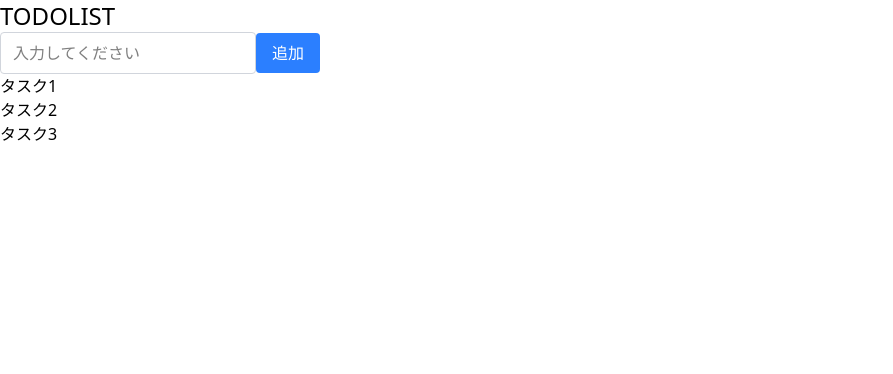
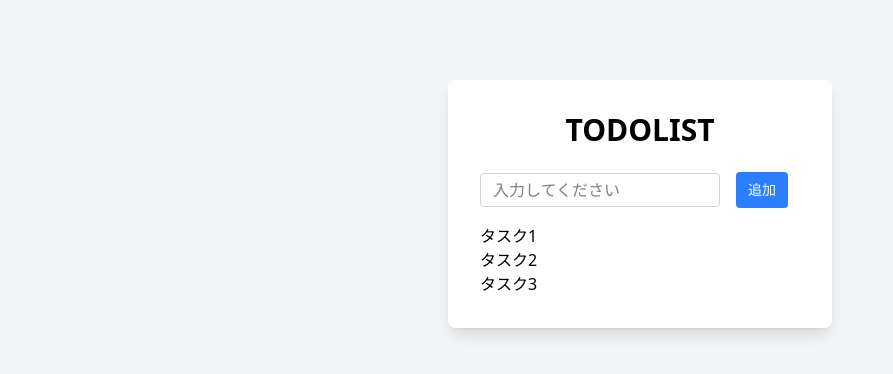
Before and after one commit to SokJin/todo-app-react, a Next.js app: page / in a window 1280 px wide. Shown: the top 374 px of the page, without its empty margins (0-893 px from the left). Built offline with nearby package versions, Linux system fonts and the light colour scheme.

Commit message:
入力フォーム追加機能実装

```diff
--- a/src/components/todo/Insert.tsx
+++ b/src/components/todo/Insert.tsx
@@ -2,18 +2,26 @@ import React, { useState } from 'react';
 
 export default function Insert() {
   const [inputValue, setInputValue] = useState<string>('');
+  const [items, setItems] = useState<{ id: number; text: string }[]>([]);
 
   const onChange = (e: React.ChangeEvent<HTMLInputElement>) => {
     setInputValue(e.target.value);
   };
 
   const handleClick = () => {
-    alert(`入力値: ${inputValue}`);
+    if (inputValue.trim() === '') return;
+    const newItem = { id: Date.now(), text: inputValue };
+    setItems([...items, newItem]);
     setInputValue('');
   };
 
+  const handleDelete = (index: number) => {
+    setItems(items.filter((item, i) => i !== index));
+  };
+
   return (
-    <div>
+    <>
+      <div className="flex space-x-2 mb-4 items-center">
         <input
           id="todo-input"
           name="todo"
@@ -21,14 +29,32 @@ export default function Insert() {
           value={inputValue}
           onChange={onChange}
           placeholder="入力してください"
-        className="border border-gray-300 rounded px-3 py-2 w-64 focus:outline-none focus:ring-2 focus:ring-blue-400"
+          className="border border-gray-300 rounded px-3 py-1 w-60 focus:outline-none focus:ring-2 focus:ring-blue-400"
         />
         <button
           onClick={handleClick}
-        className="bg-blue-500 hover:bg-blue-600 text-white px-4 py-2 rounded"
+          className="bg-blue-500 hover:bg-blue-600 px-3 py-2 text-sm font-medium text-white rounded transition-colors ml-2"
         >
           追加
         </button>
       </div>
+
+      <ul className="space-y-2">
+        {items.map((item, index) => (
+          <li
+            key={item.id}
+            className="flex justify-between items-center px-3 py-2 rounded"
+          >
+            <span>{item.text}</span>
+            <button
+              onClick={() => handleDelete(index)}
+              className="bg-red-500 hover:bg-red-600 px-3 py-2 text-sm font-medium text-white rounded transition-colors"
+            >
+              削除
+            </button>
+          </li>
+        ))}
+      </ul>
+    </>
   );
 }
--- a/src/components/todo/Template.tsx
+++ b/src/components/todo/Template.tsx
@@ -6,11 +6,13 @@ type Props = {
 
 export default function Template({ children }: Props) {
   return (
-    <div>
-      <header>
-        <h1 className="text-2xl">TODOLIST</h1>
-      </header>
-      {children}
+    <div className="min-h-screen flex justify-center items-start pt-20 bg-gray-100">
+      <div className="bg-white p-8 rounded-lg shadow-lg w-96 max-w-full">
+        <header className="mb-6 pt-0">
+          <h1 className="text-3xl text-center font-bold">TODOLIST</h1>
+        </header>
+        {children}
+      </div>
     </div>
   );
 }
```
Lines whose indentation alone changed are shown as unchanged.
